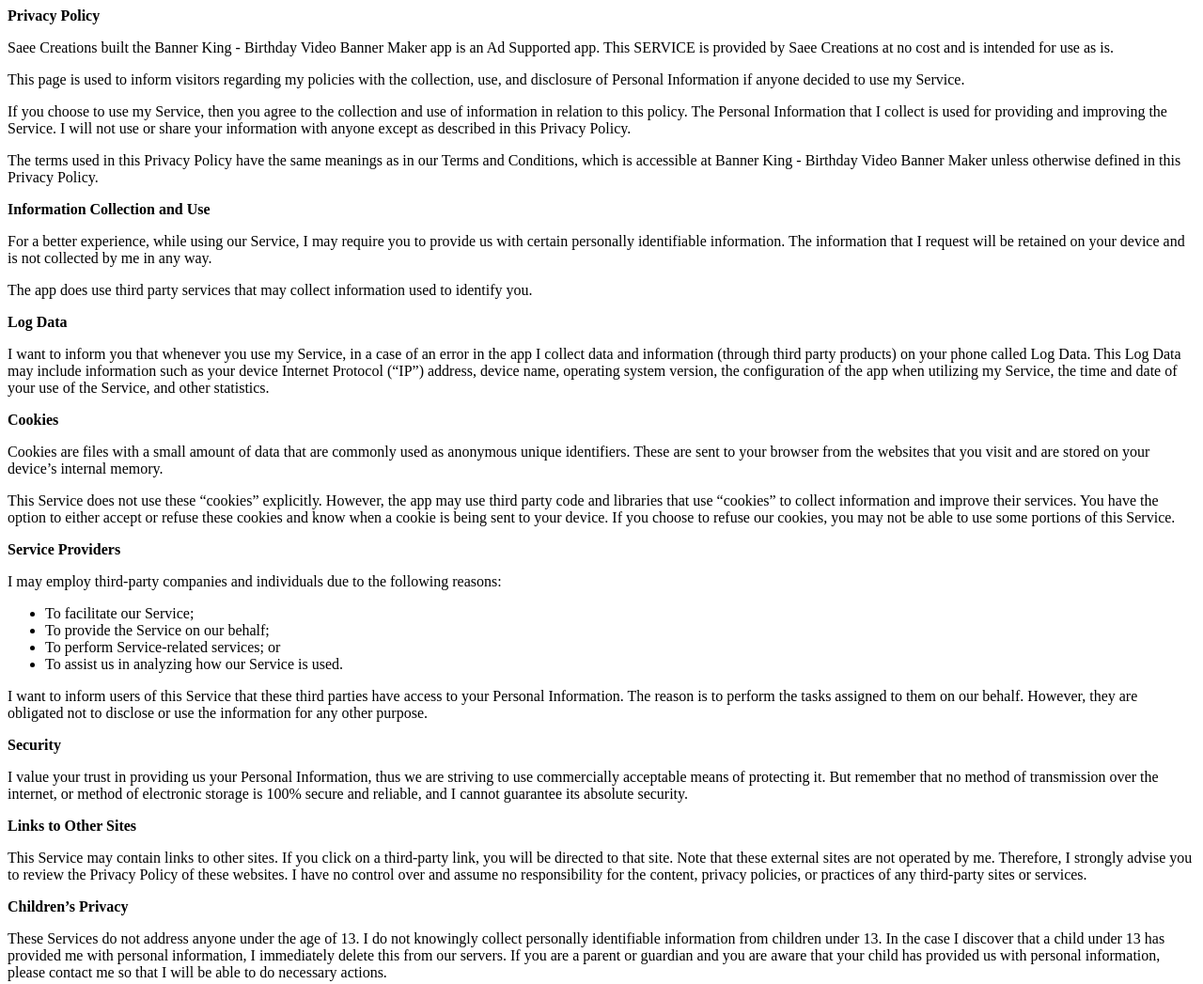
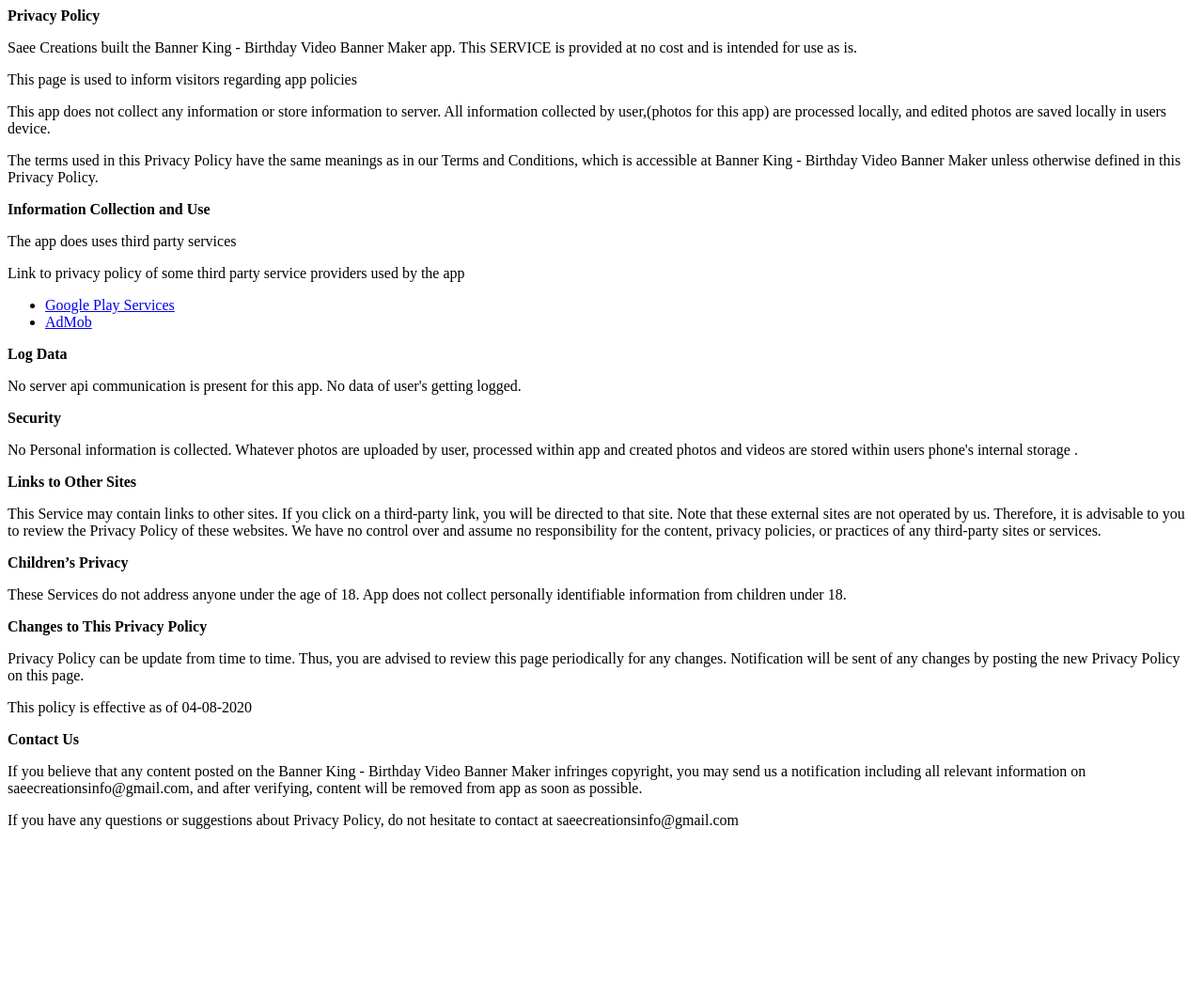
Before and after one commit to VideoBannerMaker/VideoBannerMaker.github.io, a plain HTML site: page privacy-policy.html in a window 1280 px wide. Shown: the top 1047 px of the page at 94% size. After the commit the page ends 898 px from the top, so only its background shows below. Drawn offline with Linux system fonts and the light colour scheme.

Commit message:
Update privacy-policy.html
new privacy policy updated.

```diff
--- a/privacy-policy.html
+++ b/privacy-policy.html
@@ -2,40 +2,32 @@
 <body>
 <div class="entry-content clearfix">
 <p><strong>Privacy Policy</strong></p>
-<p>Saee Creations built the Banner King - Birthday Video Banner Maker app is an Ad Supported app. This SERVICE is provided by Saee Creations at no cost and is intended for use as is.</p>
-<p>This page is used to inform visitors regarding my policies with the collection, use, and disclosure of Personal Information if anyone decided to use my Service.</p>
-<p>If you choose to use my Service, then you agree to the collection and use of information in relation to this policy. The Personal Information that I collect is used for providing and improving the Service. I will not use or share your information with anyone except as described in this Privacy Policy.</p>
+<p>Saee Creations built the Banner King - Birthday Video Banner Maker app. This SERVICE is provided at no cost and is intended for use as is.</p>
+<p>This page is used to inform visitors regarding app policies</p>
+<p>This app does not collect any information or store information to server. All information collected by user,(photos for this app) are processed locally, and edited photos are saved locally in users device.</p>
 <p>The terms used in this Privacy Policy have the same meanings as in our Terms and Conditions, which is accessible at Banner King - Birthday Video Banner Maker unless otherwise defined in this Privacy Policy.</p>
 <p><strong>Information Collection and Use</strong></p>
-<p>For a better experience, while using our Service, I may require you to provide us with certain personally identifiable information. The information that I request will be retained on your device and is not collected by me in any way.</p>
-<p>The app does use third party services that may collect information used to identify you.</p>
-<!--<p>Link to privacy policy of some third party service providers used by the app</p>
+<p>The app does uses third party services</p>
+<p>Link to privacy policy of some third party service providers used by the app</p>
 <ul><li><a href="https://www.google.com/policies/privacy/" target="_blank" rel="noreferrer noopener">Google Play Services</a></li>
 <li><a href="https://support.google.com/admob/answer/6128543?hl=en" target="_blank" rel="noreferrer noopener">AdMob</a></li>
-<li><a href="https://www.facebook.com/about/privacy" target="_blank" rel="noreferrer noopener">Facebook Audience Network</a></li>
-<li><a href="https://www.mopub.com/en/legal/privacy" target="_blank" rel="noreferrer noopener">Mopub</a></li>
-</ul> -->
+<!--<li><a href="https://www.facebook.com/about/privacy" target="_blank" rel="noreferrer noopener">Facebook Audience Network</a></li>
+<li><a href="https://www.mopub.com/en/legal/privacy" target="_blank" rel="noreferrer noopener">Mopub</a></li>-->
+</ul>
 <p><strong>Log Data</strong></p>
-<p>I want to inform you that whenever you use my Service, in a case of an error in the app I collect data and information (through third party products) on your phone called Log Data. This Log Data may include information such as your device Internet Protocol (“IP”) address, device name, operating system version, the configuration of the app when utilizing my Service, the time and date of your use of the Service, and other statistics.</p>
-<p><strong>Cookies</strong></p>
-<p>Cookies are files with a small amount of data that are commonly used as anonymous unique identifiers. These are sent to your browser from the websites that you visit and are stored on your device’s internal memory.</p>
-<p>This Service does not use these “cookies” explicitly. However, the app may use third party code and libraries that use “cookies” to collect information and improve their services. You have the option to either accept or refuse these cookies and know when a cookie is being sent to your device. If you choose to refuse our cookies, you may not be able to use some portions of this Service.</p>
-<p><strong>Service Providers</strong></p>
-<p>I may employ third-party companies and individuals due to the following reasons:</p>
-<ul><li>To facilitate our Service;</li><li>To provide the Service on our behalf;</li><li>To perform Service-related services; or</li><li>To assist us in analyzing how our Service is used.</li></ul>
-<p>I want to inform users of this Service that these third parties have access to your Personal Information. The reason is to perform the tasks assigned to them on our behalf. However, they are obligated not to disclose or use the information for any other purpose.</p>
+<p>No server api communication is present for this app. No data of user's getting logged.</p>
 <p><strong>Security</strong></p>
-<p>I value your trust in providing us your Personal Information, thus we are striving to use commercially acceptable means of protecting it. But remember that no method of transmission over the internet, or method of electronic storage is 100% secure and reliable, and I cannot guarantee its absolute security.</p>
+<p>No Personal information is collected. Whatever photos are uploaded by user, processed within app and created photos and videos are stored within users phone's internal storage .</p>
 <p><strong>Links to Other Sites</strong></p>
-<p>This Service may contain links to other sites. If you click on a third-party link, you will be directed to that site. Note that these external sites are not operated by me. Therefore, I strongly advise you to review the Privacy Policy of these websites. I have no control over and assume no responsibility for the content, privacy policies, or practices of any third-party sites or services.</p>
+<p>This Service may contain links to other sites. If you click on a third-party link, you will be directed to that site. Note that these external sites are not operated by us. Therefore, it is advisable to you to review the Privacy Policy of these websites. We have no control over and assume no responsibility for the content, privacy policies, or practices of any third-party sites or services.</p>
 <p><strong>Children’s Privacy</strong></p>
-<p>These Services do not address anyone under the age of 13. I do not knowingly collect personally identifiable information from children under 13. In the case I discover that a child under 13 has provided me with personal information, I immediately delete this from our servers. If you are a parent or guardian and you are aware that your child has provided us with personal information, please contact me so that I will be able to do necessary actions.</p>
+<p>These Services do not address anyone under the age of 18. App does not collect personally identifiable information from children under 18.</p>
 <p><strong>Changes to This Privacy Policy</strong></p>
-<p>I may update our Privacy Policy from time to time. Thus, you are advised to review this page periodically for any changes. I will notify you of any changes by posting the new Privacy Policy on this page.</p>
+<p>Privacy Policy can be update from time to time. Thus, you are advised to review this page periodically for any changes. Notification will be sent of any changes by posting the new Privacy Policy on this page.</p>
 <p>This policy is effective as of 04-08-2020</p>
 <p><strong>Contact Us</strong></p>
-<p>If you believe that any content posted on the Banner King - Birthday Video Banner Maker infringes copyright, you may send us a notification including all relevant information on saeecreationsinfo@gmail.com, and content will be removed from app.</p>
-<p>If you have any questions or suggestions about my Privacy Policy, do not hesitate to contact me at saeecreationsinfo@gmail.com</p>
+<p>If you believe that any content posted on the Banner King - Birthday Video Banner Maker infringes copyright, you may send us a notification including all relevant information on saeecreationsinfo@gmail.com, and after verifying, content will be removed from app as soon as possible.</p>
+<p>If you have any questions or suggestions about Privacy Policy, do not hesitate to contact at saeecreationsinfo@gmail.com</p>
 </div>
 </body>
 </html>
```
